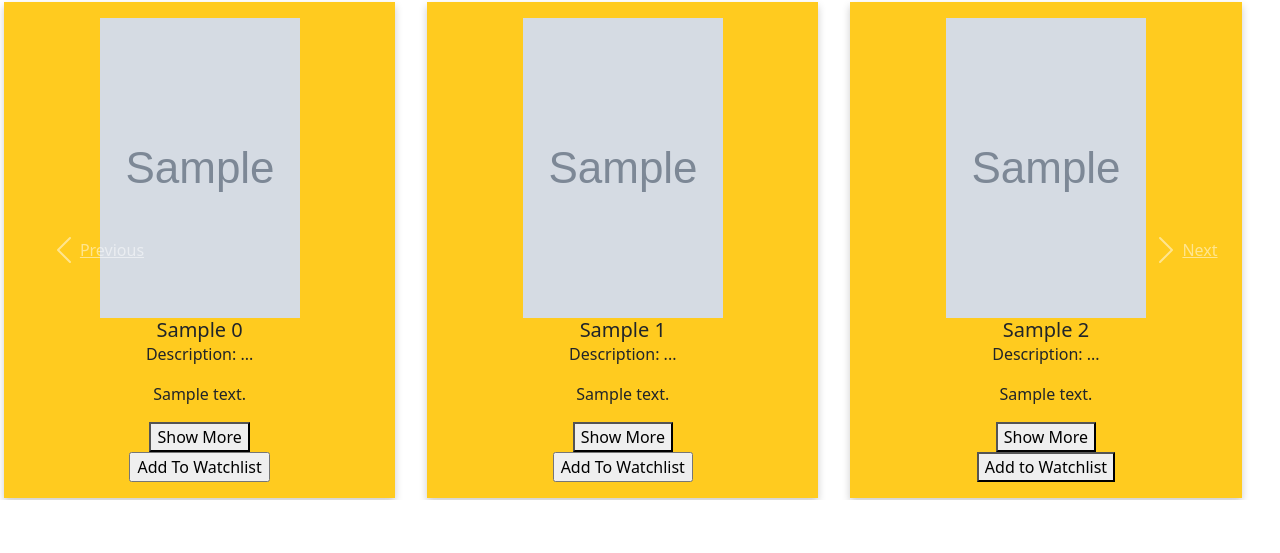
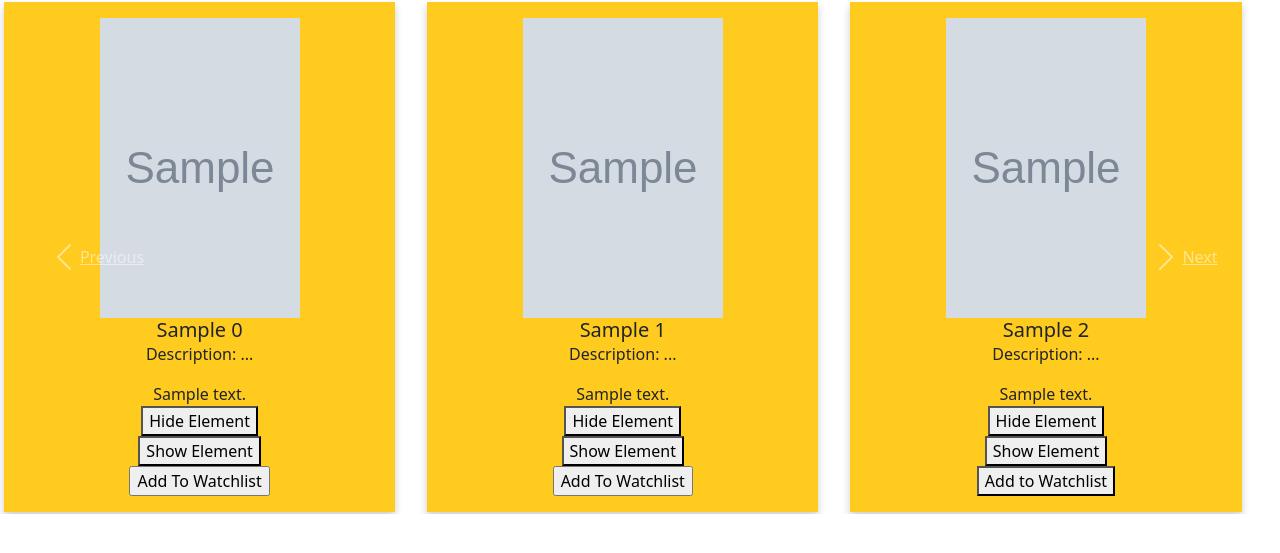
Before and after one commit to Coby-Do/Movie-Web-Application, a Django app: template theatrelob/home/templates/home/index.html in a window 1280 px wide. Shown: the part 56-609 px from the top of the page. Run offline with Django 4.2, Linux system fonts and the light colour scheme; the template is opened without the code that fills it: most values are stand-ins (such as "Sample title", 1, 10 or a date in 2020); grey boxes marked "Sample" are stand-in pictures; some libraries are stand-ins or nearby versions.

Commit message:
ShowMore-ShowLess

```diff
--- a/theatrelob/home/templates/home/index.html
+++ b/theatrelob/home/templates/home/index.html
@@ -64,10 +64,26 @@
                 height="300"
               />
               <h5 class="card-title">{{ movies.0.0.title }}</h5>
-              <p> Description:
-                  <span id="point">...</span>
-                  <span id="moreDescription"> <p class="card-text">{{ movies.0.0.description }}</span> </p>
-                  <button onclick="toggleDescription()" id="DesButton"> Show More </button>
+              <p>Description: <span id="point">...</span></p>
+              <div id="moreDescription">
+                  <p class="card-text">{{ movies.0.0.description }}</p>
+              </div>
+
+              <button onclick="hideElement()">Hide Element</button>
+              <button onclick="showElement()">Show Element</button>
+
+              <script>
+                function hideElement() {
+                    console.log('Hide button clicked');
+                    document.getElementById('moreDescription').style.display = 'none';
+                }
+
+                function showElement() {
+                    console.log('Show button clicked');
+                    document.getElementById('moreDescription').style.display = 'block';
+                }
+             </script>
+
               <form method="post" action="{% url 'add_to_watchlist' %}">
                 {% csrf_token %}
                 <input type="hidden" name="movie_id" value="{{ movies.0.0.tmdb_id }}">
@@ -83,10 +99,25 @@
                 height="300"
               />
               <h5 class="card-title">{{ movies.0.1.title }}</h5>
-              <p> Description:
-                <span id="point">...</span>
-                <span id="moreDescription"> <p class="card-text">{{ movies.0.1.description }}</span> </p>
-                <button onclick="toggleDescription()" id="DesButton"> Show More </button>
+              <p>Description: <span id="point">...</span></p>
+              <div id="moreDescription">
+                  <p class="card-text">{{ movies.0.1.description }}</p>
+              </div>
+
+              <button onclick="hideElement()">Hide Element</button>
+              <button onclick="showElement()">Show Element</button>
+              <script>
+                function hideElement() {
+                    console.log('Hide button clicked');
+                    document.getElementById('moreDescription').style.display = 'none';
+                }
+
+                function showElement() {
+                    console.log('Show button clicked');
+                    document.getElementById('moreDescription').style.display = 'block';
+                }
+             </script>
+
               <form method="post" action="{% url 'add_to_watchlist' %}">
                 {% csrf_token %}
                 <input type="hidden" name="movie_id" value="{{ movies.0.1.tmdb_id }}">
@@ -102,10 +133,25 @@
                 height="300"
               />
               <h5 class="card-title">{{ movies.0.2.title }}</h5>
-              <p> Description:
-                <span id="point">...</span>
-                <span id="moreDescription"> <p class="card-text">{{ movies.0.2.description }}</span> </p>
-                <button onclick="toggleDescription()" id="DesButton"> Show More </button>
+              <p>Description: <span id="point">...</span></p>
+              <div id="moreDescription">
+                  <p class="card-text">{{ movies.0.2.description }}</p>
+              </div>
+
+              <button onclick="hideElement()">Hide Element</button>
+              <button onclick="showElement()">Show Element</button>
+              <script>
+                function hideElement() {
+                    console.log('Hide button clicked');
+                    document.getElementById('moreDescription').style.display = 'none';
+                }
+
+                function showElement() {
+                    console.log('Show button clicked');
+                    document.getElementById('moreDescription').style.display = 'block';
+                }
+             </script>
+
                 {% if user.is_authenticated %}
                 <form method="post" action="{% url 'add_to_watchlist' %}">
                   {% csrf_token %}
@@ -132,10 +178,24 @@
                 height="300"
               />
               <h5 class="card-title">{{ movie.title }}</h5>
-              <p> Description:
-                <span id="point">...</span>
-                <span id="moreDescription"> <p class="card-text">{{ movies.description }}</span> </p>
-                <button onclick="toggleDescription()" id="DesButton"> Show More </button>
+              <p>Description: <span id="point">...</span></p>
+              <div id="moreDescription">
+                  <p class="card-text">{{ movie.description }}</p>
+              </div>
+
+              <button onclick="hideElement()">Hide Element</button>
+              <button onclick="showElement()">Show Element</button>
+              <script>
+                function hideElement() {
+                    console.log('Hide button clicked');
+                    document.getElementById('moreDescription').style.display = 'none';
+                }
+
+                function showElement() {
+                    console.log('Show button clicked');
+                    document.getElementById('moreDescription').style.display = 'block';
+                }
+              </script>
               <form method="post" action="{% url 'add_to_watchlist' %}">
                 {% csrf_token %}
                 <input type="hidden" name="movie_id" value="{{ movie.tmdb_id }}">
@@ -195,25 +255,22 @@
           // section of code triggers
           if (points.style.display === "none") {
 
-              // Hide the text between the span
-              // elements
-              showMoreDesc.style.display = "none";
-
               // Show the dots after the text
               points.style.display = "inline";
 
               // Change the text on button to
               // 'Show More'
               buttonDes.innerHTML = "Show More";
+
+
+              // Hide the text between the span
+              // elements
+              showMoreDesc.style.display = "none";
           }
 
           // If the hidden portion is revealed,
           // we will change it back to be hidden
           else {
-
-              // Show the text between the
-              // span elements
-              showMoreDesc.style.display = "inline";
 
               // Hide the dots after the text
               points.style.display = "none";
@@ -221,9 +278,14 @@
               // Change the text on button
               // to 'Show Less'
               buttonDes.innerHTML = "Show Less";
+
+              // Show the text between the
+              // span elements
+              showMoreDesc.style.display = "inline";
+
           }
       }
-  </script>
+    </script>
 
     <!-- Optional JavaScript -->
     <!-- jQuery first, then Popper.js, then Bootstrap JS -->
```
